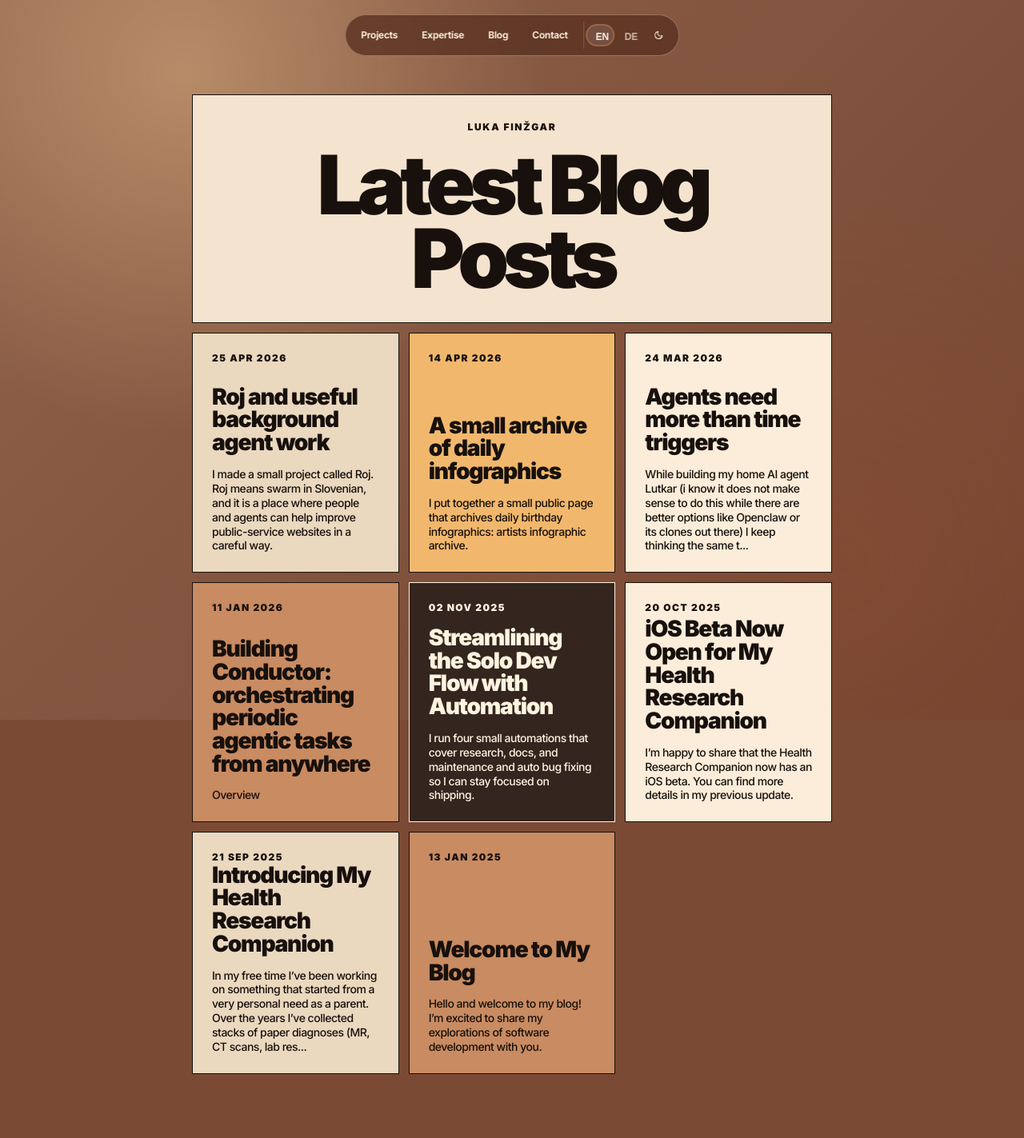
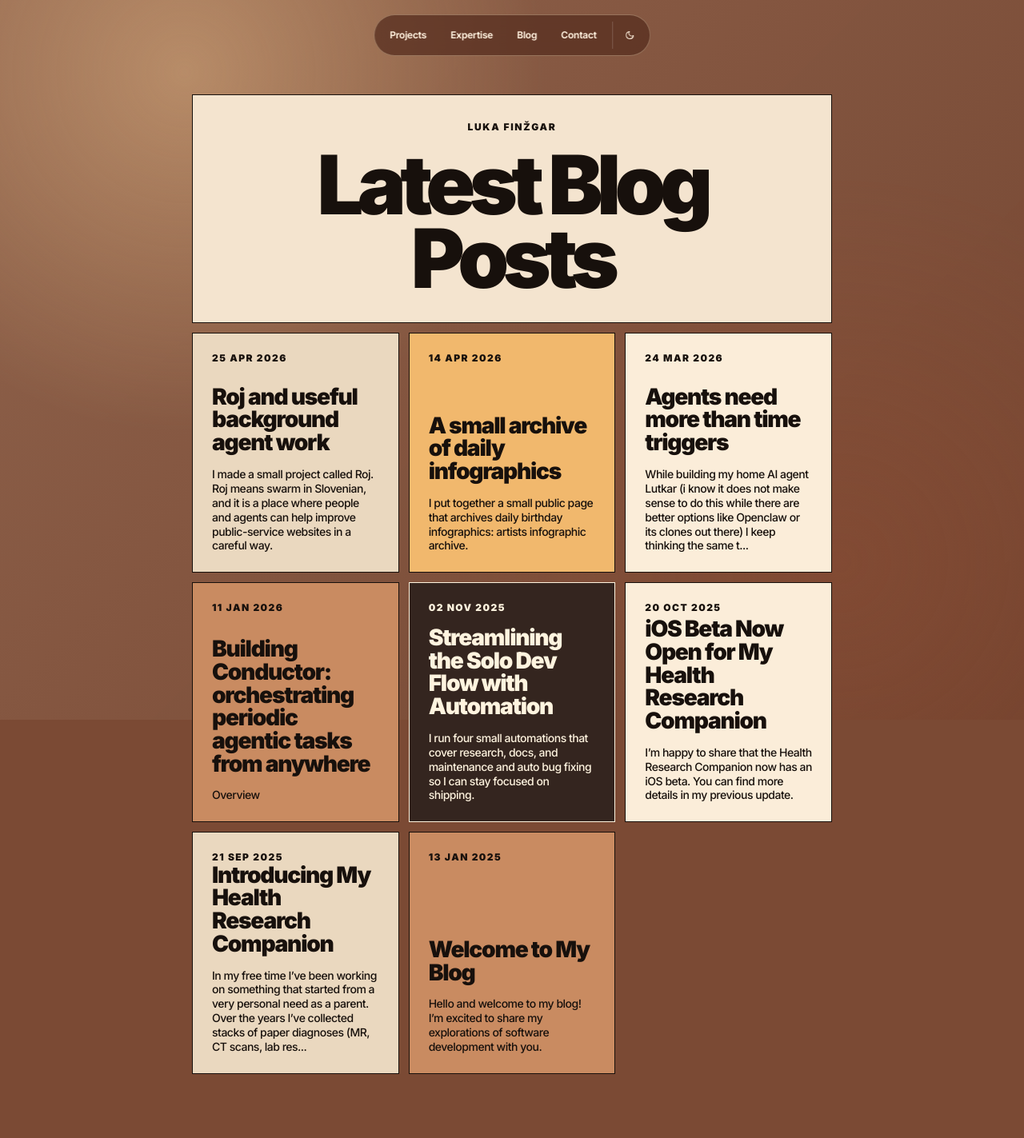
Before and after one commit to Lukafin/personalWeb, a Jekyll site: the page built from blog/index.html, in a window 1280 px wide. Shown: the whole page at 80% size. Built offline with Jekyll 4.4.1, drawn with Linux system fonts in a browser that asks for light colours.

Commit message:
style: adjust navbar positioning and enhance layout for improved responsiveness; hide language switcher on blog page

```diff
--- a/_layouts/default.html
+++ b/_layouts/default.html
@@ -33,8 +33,10 @@
                 <a href="{{ '/#contact' | relative_url }}" data-en="Contact" data-de="Kontakt">Contact</a>
             </div>
             <div class="nav-controls" aria-label="Display controls">
+                {% unless page.hide_language_switcher %}
                 <button id="en-lang" class="lang-btn" type="button" aria-label="Switch to English">EN</button>
                 <button id="de-lang" class="lang-btn" type="button" aria-label="Switch to German">DE</button>
+                {% endunless %}
                 <button id="theme-toggle" class="theme-toggle" type="button" aria-label="Toggle dark mode">
                     <svg class="icon icon-sun" xmlns="http://www.w3.org/2000/svg" viewBox="0 0 24 24">
                         <path d="M12 17a5 5 0 1 1 0-10 5 5 0 0 1 0 10zm0-12a1 1 0 0 1-1-1V2a1 1 0 1 1 2 0v2a1 1 0 0 1-1 1zm0 18a1 1 0 0 1-1-1v-2a1 1 0 1 1 2 0v2a1 1 0 0 1-1 1zM4 13H2a1 1 0 1 1 0-2h2a1 1 0 1 1 0 2zm18 0h-2a1 1 0 1 1 0-2h2a1 1 0 1 1 0 2zM5.64 7.05 4.22 5.64a1 1 0 1 1 1.42-1.42l1.41 1.42a1 1 0 0 1-1.41 1.41zm12.72 12.73-1.41-1.42a1 1 0 0 1 1.41-1.41l1.42 1.41a1 1 0 0 1-1.42 1.42zM18.36 7.05a1 1 0 0 1-1.41-1.41l1.41-1.42a1 1 0 1 1 1.42 1.42l-1.42 1.41zM5.64 19.78a1 1 0 0 1-1.42-1.42l1.42-1.41a1 1 0 0 1 1.41 1.41l-1.41 1.42z"/>
--- a/blog/index.html
+++ b/blog/index.html
@@ -1,6 +1,7 @@
 ---
 layout: default
 title: Blog
+hide_language_switcher: true
 ---
 
 <div class="blog-list">
--- a/styles.css
+++ b/styles.css
@@ -172,7 +172,7 @@ section {
 }
 
 .navbar {
-    position: fixed;
+    position: absolute;
     top: 0;
     left: 0;
     right: 0;
@@ -1038,7 +1038,7 @@ body::before {
 }
 
 .card-nav.navbar {
-    position: fixed;
+    position: absolute;
     z-index: 30;
     left: 50%;
     right: auto;
@@ -1376,11 +1376,13 @@ body::before {
 @media (max-width: 760px) {
     body { padding-top: 0; }
     .card-nav.navbar {
-        position: sticky;
+        position: absolute;
         top: 8px;
-        left: auto;
+        left: 8px;
+        right: 8px;
         transform: none;
-        margin: 8px;
+        width: auto;
+        margin: 0;
         border-radius: 18px;
     }
     .card-nav .nav-content {
@@ -1397,7 +1399,7 @@ body::before {
     }
     .blog-list,
     .post {
-        padding-top: 22px;
+        padding-top: 112px;
     }
 }
 
```
Also changed, not shown: index.html (+2 -1 lines).
